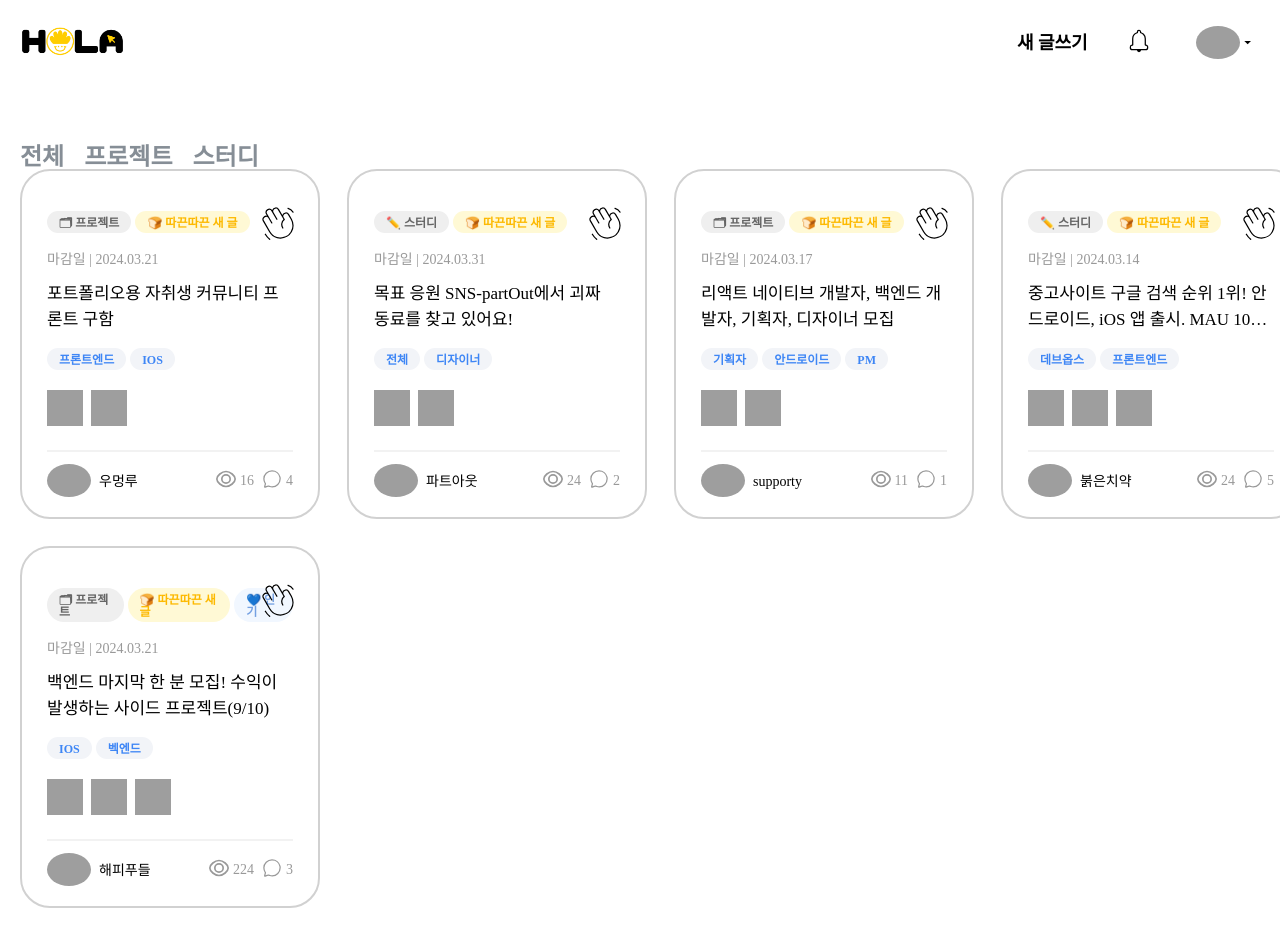
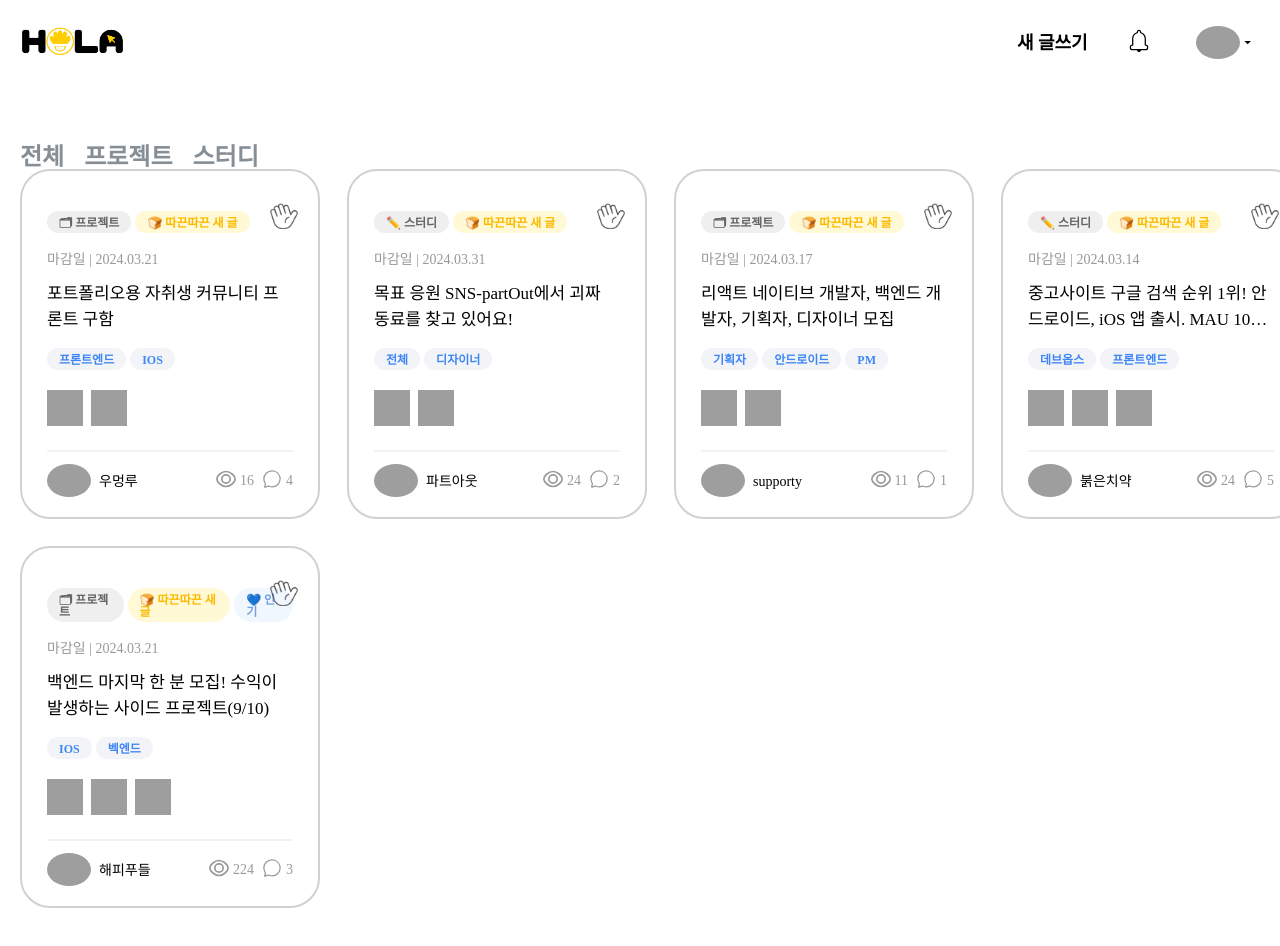
Before and after one commit to seongEun95/holu, a React (Create React App) app: page / in a window 1280 px wide. Shown: the top 946 px of the page. Built offline with nearby package versions, Linux system fonts and the light colour scheme; grey boxes are pictures that could not be loaded; a web font is replaced by a local one.

Commit message:
타입 정리

```diff
--- a/src/components/ui/Card.tsx
+++ b/src/components/ui/Card.tsx
@@ -1,13 +1,29 @@
 /** @jsxRuntime classic */
 /** @jsx jsx */
 import { jsx, css } from '@emotion/react';
-import Label, { LabelType } from './Label';
-import { CardData } from '../../types/Card.type';
+import Label from './Label';
 import { PiHandWavingThin } from 'react-icons/pi';
-import { LangIcon } from './LangIcon';
+import { LangIcon, LanguageType } from './LangIcon';
 import Avatar from './Avatar';
 import UserCountIcon from './UserCountIcon';
-import dayjs from 'dayjs';
+import dayjs, { Dayjs } from 'dayjs';
+import { PositionType } from '../../pages/MainPage';
+
+export type CategoryType = 'PROJECT' | 'STUDY';
+
+type CardProps = {
+	category: CategoryType;
+	uploadDate: Dayjs;
+	deadline: Dayjs;
+	projectTitle: string;
+	position: PositionType[];
+	skillStack: LanguageType[];
+	userIconSrc?: string;
+	userId: string;
+	viewCount: number;
+	commentCount: number;
+	progressMethod: string[];
+};
 
 export default function Card({
 	category,
@@ -19,8 +35,8 @@ export default function Card({
 	userId,
 	viewCount,
 	commentCount,
-}: CardData) {
-	const today = dayjs();
+}: CardProps) {
+	const today = dayjs().set('hour', 0).set('minute', 0).set('second', 0).set('millisecond', 0);
 	const diffDays = today.diff(uploadDate, 'days');
 	const deadlineSoon = deadline.diff(today, 'days') + 1;
 
@@ -28,17 +44,13 @@ export default function Card({
 		<div css={cardWrapCss}>
 			<div>
 				<div css={labelWrapCss}>
-					<Label type={category as LabelType} />
+					<Label type={category} />
 					{diffDays <= 2 && <Label type="NEW_ARTICLE" />}
-					{deadlineSoon === 1 || (deadlineSoon <= 4 && deadlineSoon > 1) ? (
-						<Label type="DEADLINE_DATE" date={deadlineSoon} />
-					) : deadlineSoon <= 6 && deadlineSoon > 4 ? (
-						<Label type="DEADLINE_SOON" />
-					) : null}
+					{deadlineSoon > 0 && deadlineSoon <= 6 && <Label type="DEADLINE_SOON" />}
 					{viewCount >= 100 && <Label type="POPULAR_ARTICLE" />}
 				</div>
 				<div css={bookMarkIconCss}>
-					<PiHandWavingThin size={40} />
+					<img css={bookmarkCss} src="/img/bookmark-1.png" alt="bookmark" />
 				</div>
 			</div>
 			<div css={deadlineCss}>
@@ -89,6 +101,10 @@ const bookMarkIconCss = css`
 	cursor: pointer;
 `;
 
+const bookmarkCss = css`
+	width: 28px;
+`;
+
 const deadlineCss = css`
 	font-size: 14px;
 	color: #999;
```
